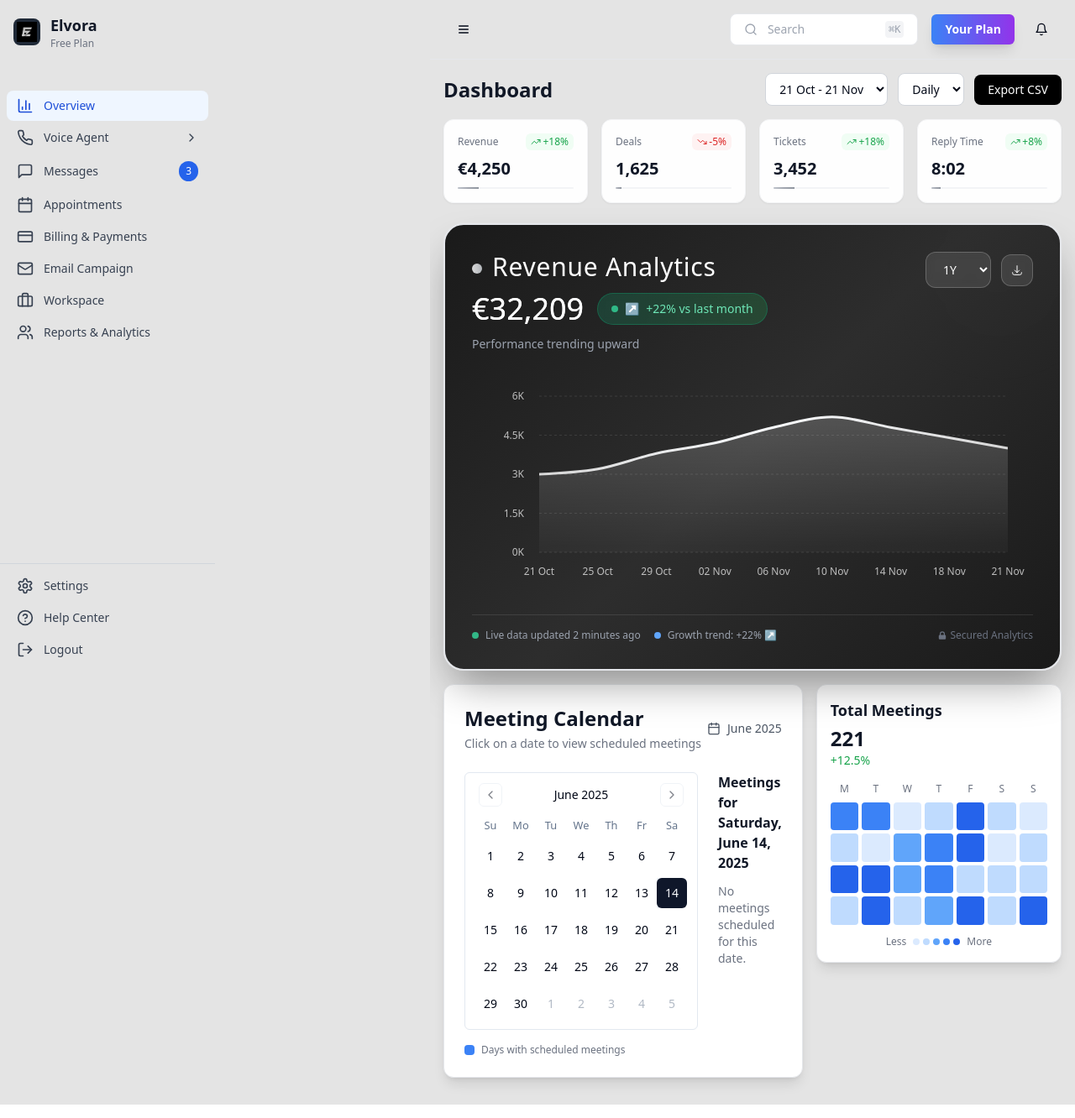
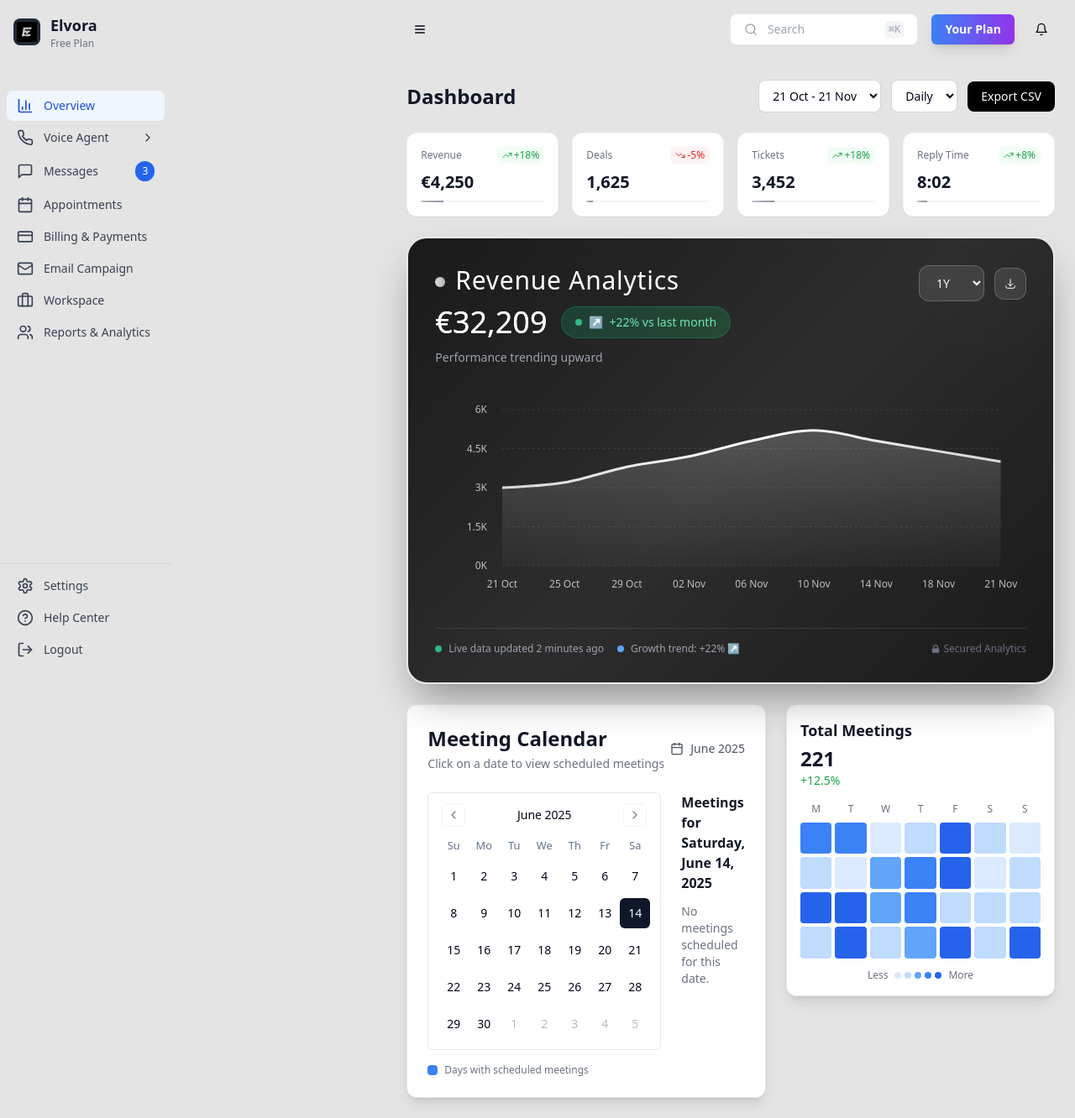
Before and after one commit to magnarch-dev/nimble-customer-board, a React (Vite) app: page / in a window 1280 px wide. Shown: the whole page at 84% size. Built offline with nearby package versions, Linux system fonts and the light colour scheme.

Commit message:
Fix: Restore dashboard layout
Reverted layout changes in `src/pages/Index.tsx` to remove extra spacing.

```diff
--- a/src/pages/Index.tsx
+++ b/src/pages/Index.tsx
@@ -18,11 +18,11 @@ const Index = () => {
     <div className="min-h-screen flex" style={{ backgroundColor: '#e4e4e4' }}>
       <Sidebar isCollapsed={sidebarCollapsed} />
 
-      <div className={`flex-1 overflow-hidden transition-all duration-300 ${sidebarCollapsed ? 'ml-16' : 'ml-64'}`}>
+      <div className={`flex-1 transition-all duration-300 ${sidebarCollapsed ? 'ml-16' : 'ml-64'}`}>
         <Header onToggleSidebar={toggleSidebar} />
 
-        <main className="p-4 overflow-y-auto h-full">
-          <div className="flex justify-between items-center mb-4">
+        <main className="p-6">
+          <div className="flex justify-between items-center mb-6">
             <h1 className="text-2xl font-bold text-gray-900">Dashboard</h1>
             <div className="flex items-center space-x-3">
               <select className="text-sm border border-gray-300 rounded-lg px-3 py-2 bg-white">
@@ -41,12 +41,12 @@ const Index = () => {
           <MetricsCards />
 
           {/* Total Revenue Chart - Full Width */}
-          <div className="mb-4">
+          <div className="mb-6">
             <SalesChart />
           </div>
 
           {/* Meeting Calendar with Total Meetings sidebar */}
-          <div className="mb-4 flex gap-4">
+          <div className="flex gap-6">
             <div className="flex-1">
               <MeetingCalendar />
             </div>
```
